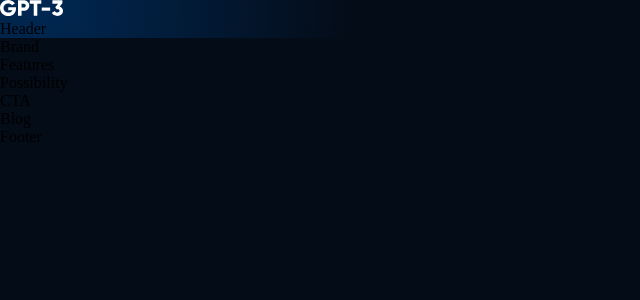
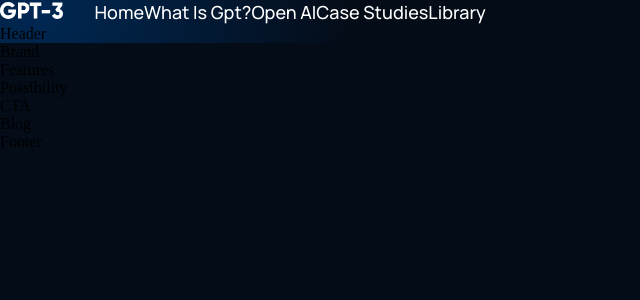
Before and after one commit to Greasemonkey303/portfolio, a React (Create React App) app in the folder gpt3/: page / in a window 1280 px wide. Shown: the top 300 px of the page, without its empty margins (0-640 px from the left). Built offline with nearby package versions, Linux system fonts and the light colour scheme.

Commit message:
got the css for the navbar links done

```diff
--- a/gpt3/src/components/navbar/Navbar.jsx
+++ b/gpt3/src/components/navbar/Navbar.jsx
@@ -10,6 +10,13 @@
         <div className= 'gpt3__navbar-links_logo'>
           <img src={logo} alt= 'logo' />
         </div>
+        <div className= 'gpt3__navbar-links_container'>
+        <p><a href= "#home">Home</a></p>
+        <p><a href= "#wgpt3">What is Gpt?</a></p>
+        <p><a href= "#possibility">Open AI</a></p>
+        <p><a href= "#features">Case Studies</a></p>
+        <p><a href= "#blog">Library</a></p>
+        </div>
       </div>
     </div>
   )
--- a/gpt3/src/components/navbar/navbar.css
+++ b/gpt3/src/components/navbar/navbar.css
@@ -23,3 +23,29 @@
     height: 16.02px;
 
 }
+
+.gpt3__navbar-links_container {
+    display: flex;
+    flex-direction: row;
+}
+
+.gpt3__navbar-sign {
+    display: flex;
+    justify-content: flex-end;
+    align-items: center;
+}
+
+.gpt3__navbar-links_container p,
+.gpt3__navbar-sign p,
+.gpt3__navbar-menu_container p {
+    color: #fff;
+    font-family: var(--font-family);
+    font-weight: 500;
+    font-size: 18px;
+    line-height: 25px;
+    text-transform: capitalize;
+
+    margin: 0 1rm;
+    cursor: pointer;
+
+}
```
Also changed, not shown: gpt3/video.txt.
